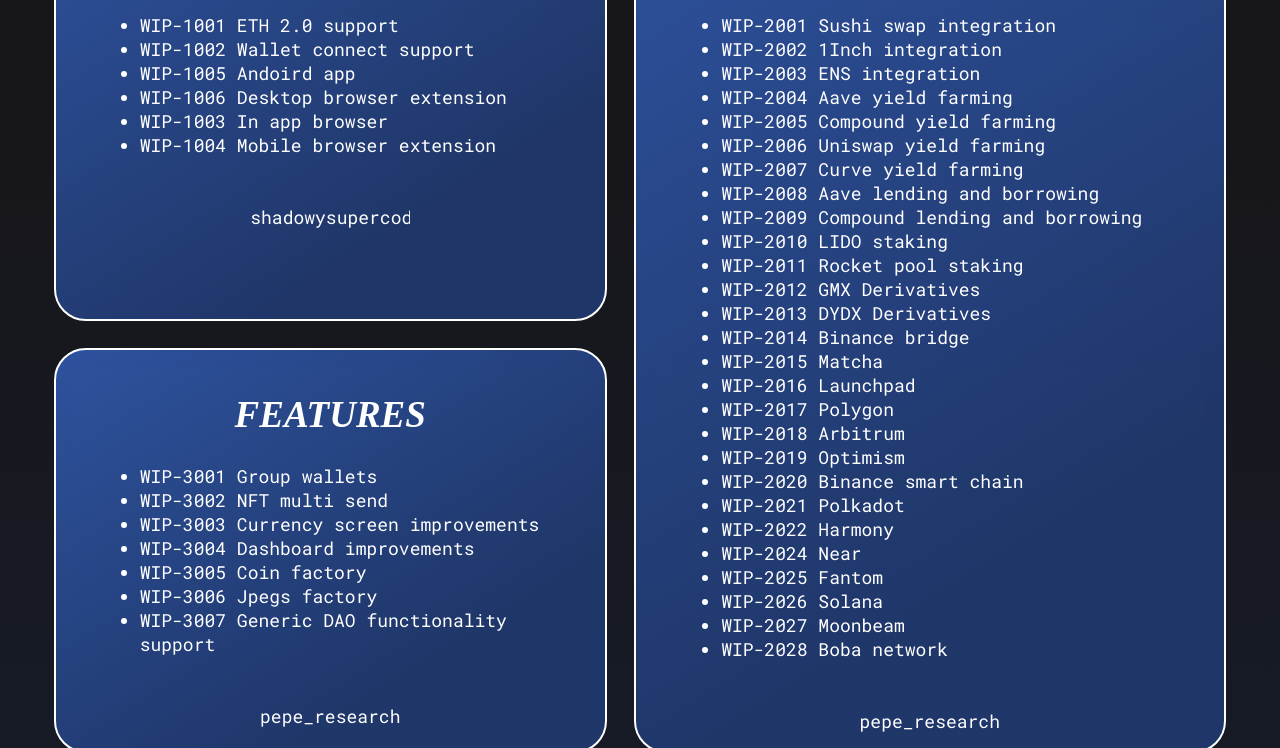
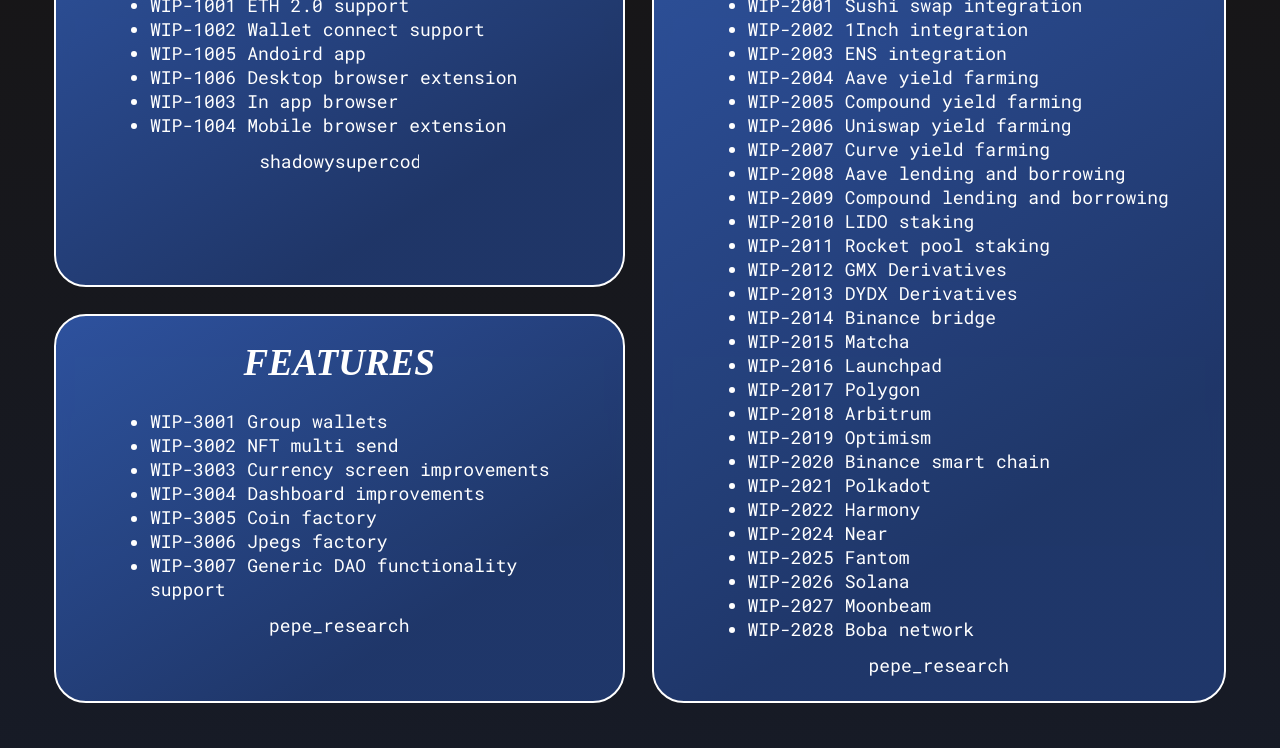
Before and after one commit to sonsofcrypto/web3wallet-improvement-proposals, a plain HTML site: page index.html in a window 1280 px wide. Shown: the part 731-1479 px from the top of the page. Drawn offline with Linux system fonts and the light colour scheme; a web font is replaced by a local one.

Commit message:
updating site layout

```diff
--- a/index.html
+++ b/index.html
@@ -78,8 +78,9 @@
         <div class="cards-container" id="cards-container-outer">
             <div class="cards-container" id="cards-container-inner">
                 <div class="card">
-                    <h1>Infrustructure</h1>
-                    <div class="list-container">
+                    <div class="card-content-wrapper">
+                        <h1>Infrastructure</h1>
+                        <div class="card-ul-wrapper">
                         <ul>
                             <li><a href="https://github.com/sonsofcrypto/web3wallet-improvement-proposals/blob/master/proposals/wip-1001.md" target="_blank">WIP-1001 ETH 2.0 support</a></li>
                             <li><a href="https://github.com/sonsofcrypto/web3wallet-improvement-proposals/blob/master/proposals/wip-1002.md" target="_blank">WIP-1002 Wallet connect support</a></li>
@@ -93,9 +94,11 @@
                             <object type="image/svg+xml" data="v3/site_images/shadowysupercoder.svg" class='svg'>shadowysupercoder</object>
                         </div>
                     </div>
+                </div>
                 <div class="card">
+                    <div class="card-content-wrapper">
                         <h1>Features</h1>
-                    <div class="list-container">
+                        <div class="card-ul-wrapper">
                         <ul>
                             <li><a href="https://github.com/sonsofcrypto/web3wallet-improvement-proposals/blob/master/proposals/wip-3001.md" target="_blank">WIP-3001 Group wallets</a></li>
                             <li><a href="https://github.com/sonsofcrypto/web3wallet-improvement-proposals/blob/master/proposals/wip-3002.md" target="_blank">WIP-3002 NFT multi send</a></li>
@@ -111,9 +114,11 @@
                         </div>
                     </div>
                 </div>
+            </div>
             <div class="card">
+                <div class="card-content-wrapper">
                     <h1>Integrations</h1>
-                <div class="list-container">
+                    <div class="card-ul-wrapper">
                     <ul>
                         <li><a href="https://github.com/sonsofcrypto/web3wallet-improvement-proposals/blob/master/proposals/wip-2001.md" target="_blank">WIP-2001 Sushi swap integration</a></li>
                         <li><a href="https://github.com/sonsofcrypto/web3wallet-improvement-proposals/blob/master/proposals/wip-2002.md" target="_blank">WIP-2002 1Inch integration</a></li>
@@ -146,6 +151,7 @@
                     </div>
                     <div class="card-image">
                         <object type="image/svg+xml" data="v3/site_images/wojak_chart_up.svg" class='svg'>pepe_research</object>
+                    </div>
                 </div>
             </div>
 
--- a/v3/main.css
+++ b/v3/main.css
@@ -448,9 +448,10 @@ header img {
     border: 2px solid #FFFFFF;
     backdrop-filter: blur(8px);
     border-radius: 32px;
-    padding: 1em;
     flex: 1;
     max-width: 100%;
+    margin-bottom: 0;
+    display: table;
 }
 
 #cards-container-outer {
@@ -467,15 +468,32 @@ header img {
     text-align: center;
 }
 
-.list-container {
+.card-content-wrapper {
+    display: table-cell;
+}
+
+.card-image {
+    flex: 1;
+    display: flex;
+    align-items: center;
     margin: 0 auto;
-    display: block;
-    width: 90%;
-    margin-top: 1.5em;
+}
+
+.card-image .svg {
+    max-width: 160px;
+    margin: 0 auto;
+    margin-top: 12px;
+    margin-bottom: 24px;
+}
+
+.card-ul-wrapper ul {
+    margin: 0 auto;
+    margin-right: 3em;
+    margin-left: 3em;
 }
 
 @media only screen and (max-width: 1200px) {
-    .list-container { width: 100% }
+    .card-ul-wrapper ul { margin: 0 auto }
 }
 
 @media only screen and (max-width: 502px) {
@@ -483,20 +501,6 @@ header img {
         font-size: 27px;
         line-height: 34px;
     }
-}
-
-.card-image {
-    display: flex;
-    align-items: center;
-    /*background-color: #8F2A75;*/
-    margin: 0 auto;
-    margin-top: 48px;
-}
-
-.card-image .svg {
-    max-width: 160px;
-    margin: 0 auto;
-    /*background-color: #F0C21D;*/
 }
 
 a, a:hover {
```
Lines whose indentation alone changed are shown as unchanged.
